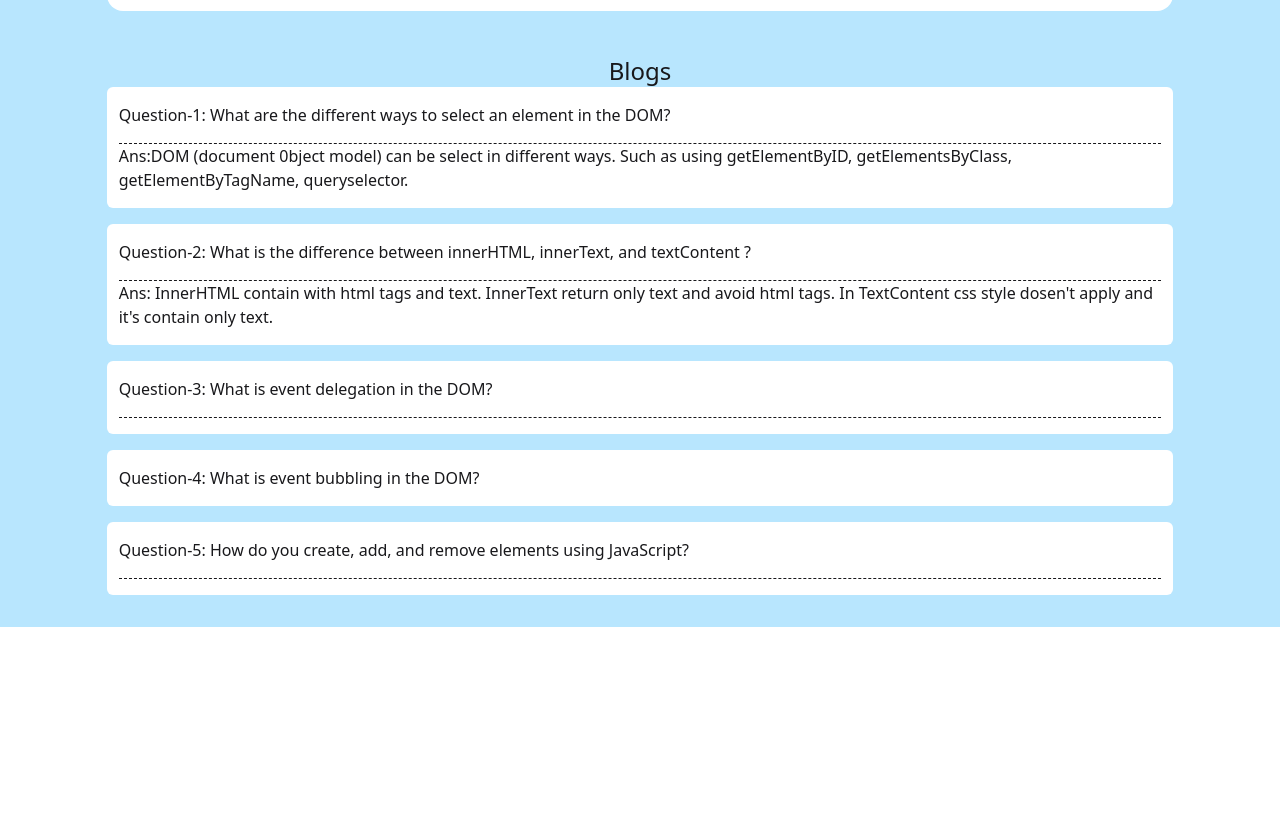
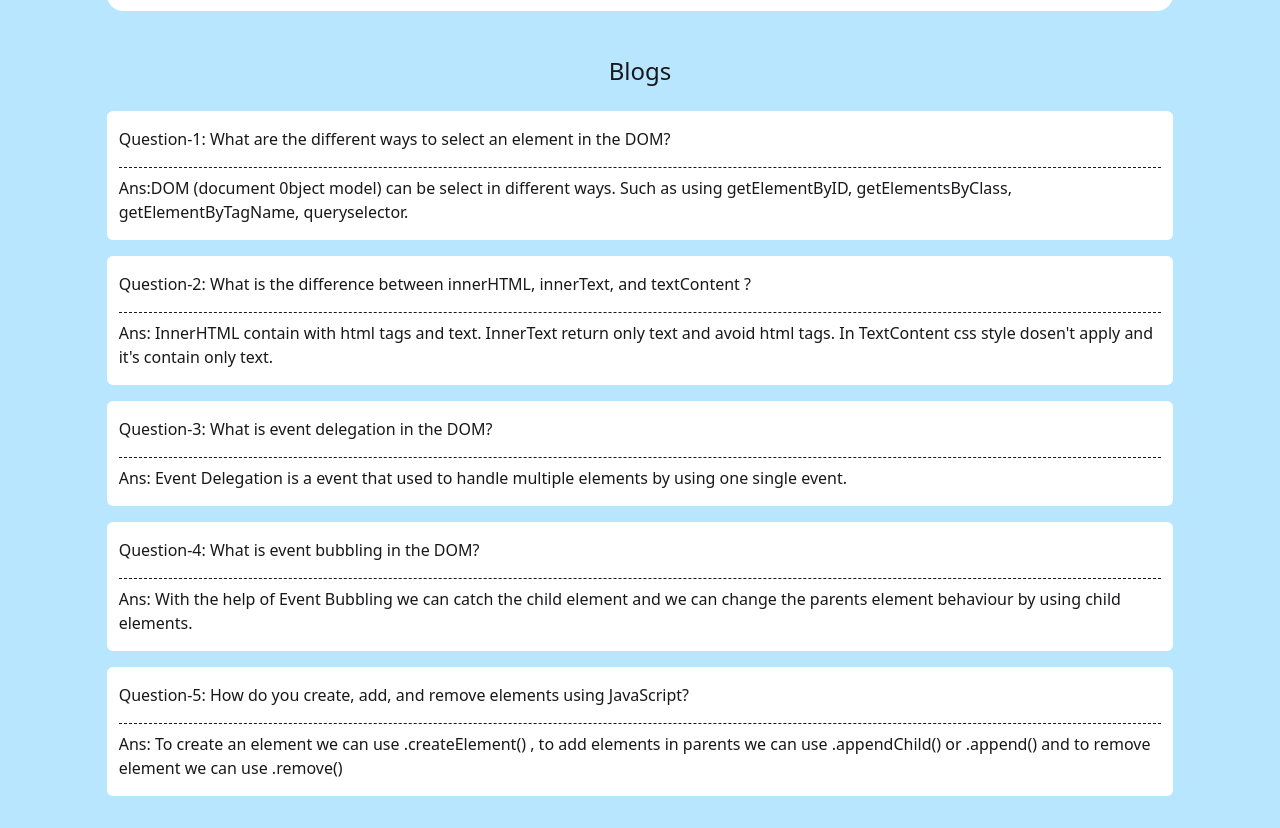
Before and after one commit to kousar-21/assignment-5, a plain HTML site: page text.html in a window 1280 px wide. Shown: the part 101-929 px from the top of the page. Before the commit the page ends 800 px from the top, so only its background shows below. Drawn offline with nearby package versions, Linux system fonts and the light colour scheme.

Commit message:
add answer part

```diff
--- a/text.html
+++ b/text.html
@@ -31,13 +31,13 @@
     </header>
     <!-- blog section -->
      <section class="w-5/6 mx-auto pt-7 pb-4" >
-        <div class="text-center"><h3 class="text-2xl">Blogs</h3></div>
+        <div class="text-center mb-3"><h3 class="text-2xl pb-3">Blogs</h3></div>
         <section class="bg-white py-4 px-3 rounded-md mb-4">
             <div>
                 <p>Question-1: What are the different ways to select an element in the DOM?</p>
             </div>
             <div class="border-b border-dashed pt-4"></div>
-            <div>
+            <div class="mt-2">
                 <p>Ans:DOM (document 0bject model) can be select in different ways. Such as using getElementByID, getElementsByClass, getElementByTagName, queryselector.</p>
             </div>
         </section>
@@ -48,7 +48,7 @@
                 </p>
             </div>
             <div class="border-b border-dashed pt-4"></div>
-            <div>
+            <div class="mt-2">
                 <p>Ans: InnerHTML contain with html tags and text. InnerText return only text and avoid html tags. In TextContent css style dosen't apply and it's contain only text.</p>
             </div>
         </section>
@@ -57,21 +57,25 @@
                 <p>Question-3: What is event delegation in the DOM?</p>
             </div>
             <div class="border-b border-dashed pt-4"></div>
-            <div></div>
+            <div class="mt-2">
+                <p>Ans: Event Delegation is a event that used to handle multiple elements by using one single event.</p>
+            </div>
         </section>
         <section class="bg-white py-4 px-3 rounded-md mb-4">
             <div>
                 <p>Question-4: What is event bubbling in the DOM?</p>
             </div>
-            <div></div>
-            <div></div>
+            <div class="border-b border-dashed pt-4"></div>
+            <div class="mt-2"><p>Ans: With the help of Event Bubbling we can catch the child element and we can change the parents element behaviour by using child elements.</p></div>
         </section>
         <section class="bg-white py-4 px-3 rounded-md mb-4">
             <div>
                 <p>Question-5: How do you create, add, and remove elements using JavaScript?</p>
             </div>
             <div class="border-b border-dashed pt-4"></div>
-            <div></div>
+            <div class="mt-2">
+                <p>Ans: To create an element we can use .createElement() , to add elements in parents we can use .appendChild() or .append() and to remove element we can use .remove()</p>
+            </div>
         </section>
      </section>
      <script src="utility_js/window.js"></script>
```
